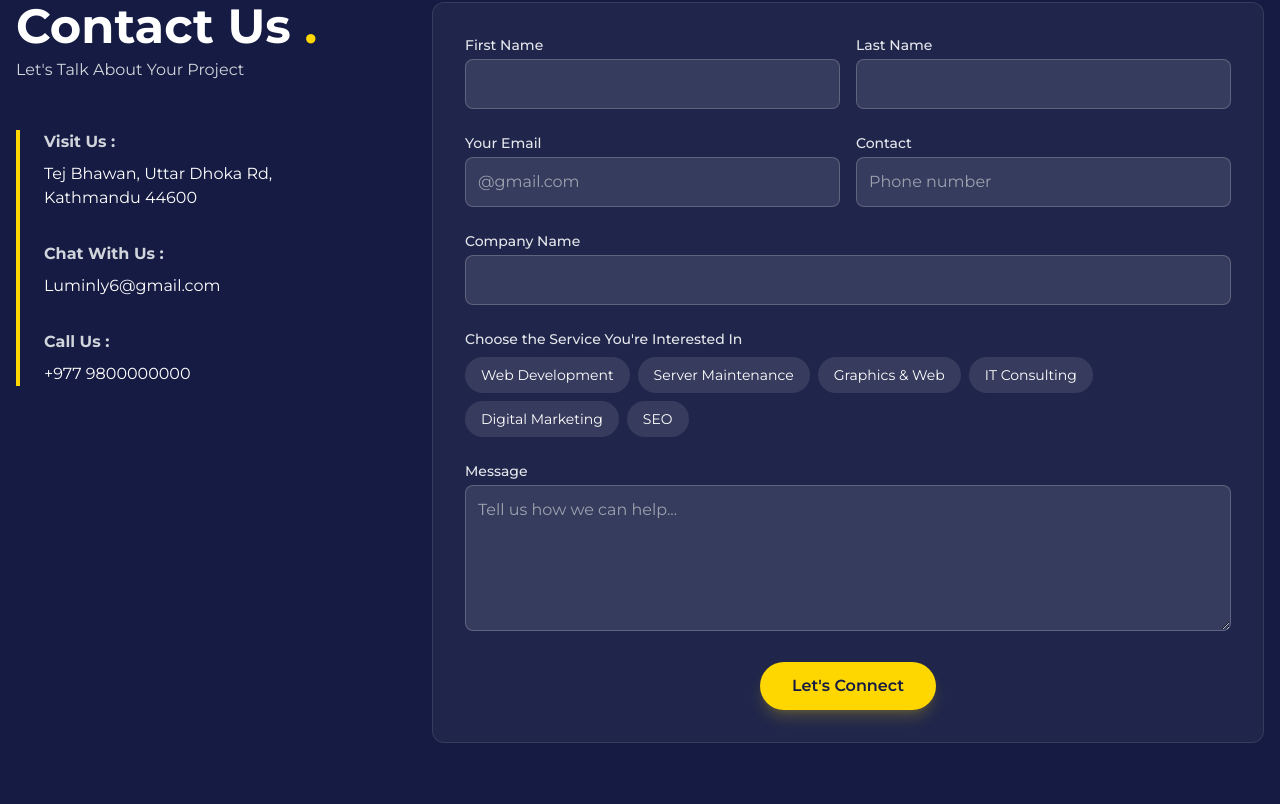
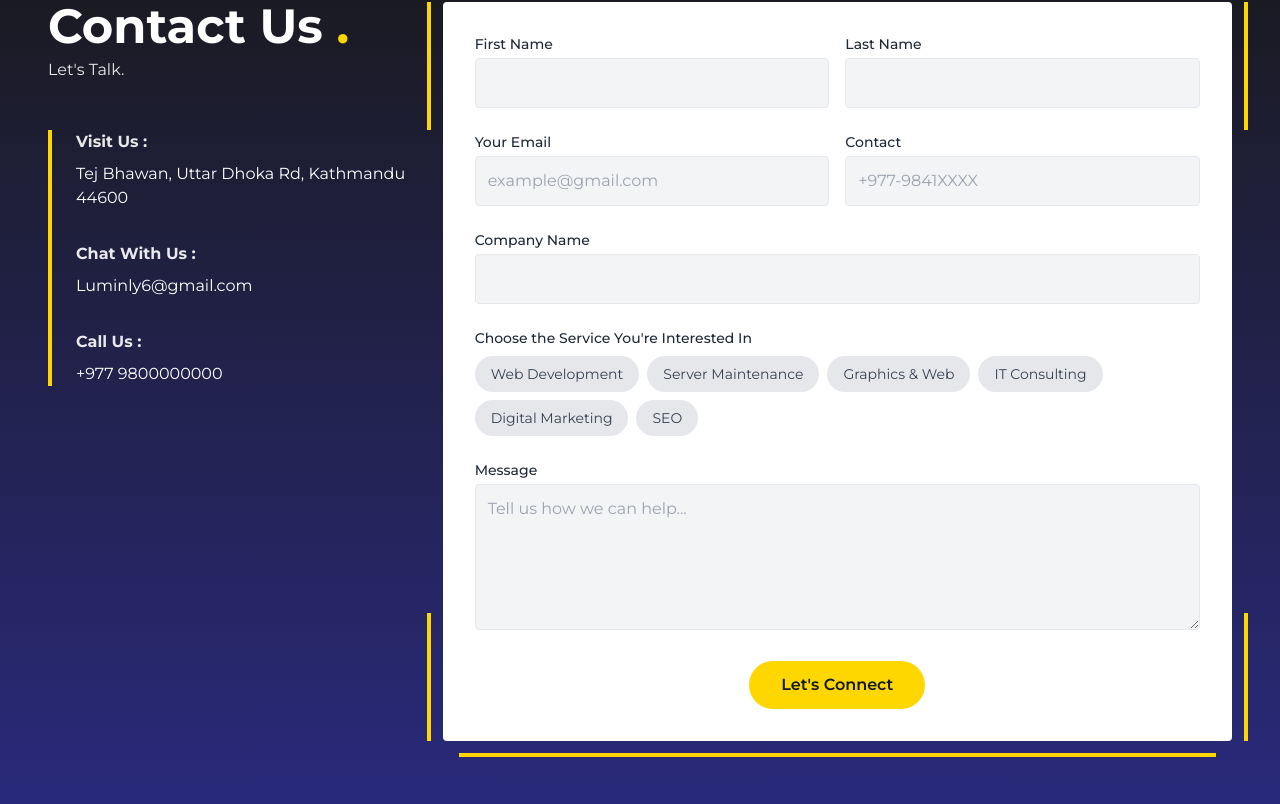
Before and after one commit to trishan9/Luminly, a Next.js app: page / in a window 1280 px wide. Shown: the part 5176-5980 px from the top of the page. Built offline with nearby package versions, Linux system fonts and the light colour scheme.

Commit message:
feat: contact us section revamped

```diff
--- a/app/globals.css
+++ b/app/globals.css
@@ -72,6 +72,10 @@ h6 {
   transform: scale(1.05);
 }
 
+.bg-contact-gradient {
+  background: radial-gradient(circle, #111 0%, #2a2a7f 100%);;
+}
+
 @layer utilities {
   .text-balance {
     text-wrap: balance;
--- a/app/page.tsx
+++ b/app/page.tsx
@@ -497,35 +497,32 @@ export default function Home() {
       </section>
 
       {/* Contact Us Section */}
-      <section id="contact" className="py-24 bg-navy text-white">
-        <div className="container mx-auto px-4">
-          <div className="flex flex-col md:flex-row">
+      <section id="contact" className="py-24 bg-gradient-to-t from-[#2a2a7f] to-transparent bg-black bg-opacity-90 text-white">
+        <div className="container mx-auto px-12">
+          <div className="flex flex-col md:flex-row items-start">
             {/* Left Column - Contact Info */}
             <div className="w-full md:w-1/3 mb-12 md:mb-0">
               <h2 className="text-5xl font-bold mb-2">
                 Contact Us <span className="text-yellow-400">.</span>
               </h2>
-              <p className="mb-12 text-gray-300">
-                Let's Talk About Your Project
-              </p>
+              <p className="mb-12 text-white/90">Let's Talk.</p>
 
               <div className="border-l-4 border-yellow-400 pl-6 space-y-8">
                 <div>
-                  <p className="font-bold mb-2 text-gray-300">Visit Us :</p>
+                  <p className="font-bold mb-2 text-white/90">Visit Us :</p>
                   <p className="text-white">
                     Tej Bhawan, Uttar Dhoka Rd,
-                    <br />
                     Kathmandu 44600
                   </p>
                 </div>
 
                 <div>
-                  <p className="font-bold mb-2 text-gray-300">Chat With Us :</p>
+                  <p className="font-bold mb-2 text-white/90">Chat With Us :</p>
                   <p className="text-white">Luminly6@gmail.com</p>
                 </div>
 
                 <div>
-                  <p className="font-bold mb-2 text-gray-300">Call Us :</p>
+                  <p className="font-bold mb-2 text-white/90">Call Us :</p>
                   <p className="text-white">+977 9800000000</p>
                 </div>
               </div>
@@ -533,8 +530,19 @@ export default function Home() {
 
             {/* Right Column - Contact Form */}
             <div className="w-full md:w-2/3">
-              <div className="bg-white/5 backdrop-blur-sm p-8 rounded-xl relative border border-white/10">
-                <ContactForm />
+              <div className="relative">
+                {/* Yellow border frame */}
+                <div className="absolute -top-4 left-4 right-4 h-1 bg-yellow-400"></div>
+                <div className="absolute -bottom-4 left-4 right-4 h-1 bg-yellow-400"></div>
+                <div className="absolute top-0 -left-4 w-1 h-32 bg-yellow-400"></div>
+                <div className="absolute top-0 -right-4 w-1 h-32 bg-yellow-400"></div>
+                <div className="absolute bottom-0 -left-4 w-1 h-32 bg-yellow-400"></div>
+                <div className="absolute bottom-0 -right-4 w-1 h-32 bg-yellow-400"></div>
+
+                {/* Form */}
+                <div className="bg-white p-8 rounded-sm text-gray-800">
+                  <ContactForm />
+                </div>
               </div>
             </div>
           </div>
--- a/components/contact-form.tsx
+++ b/components/contact-form.tsx
@@ -43,7 +43,7 @@ export default function ContactForm() {
     <form onSubmit={handleSubmit} className="space-y-6">
       <div className="grid grid-cols-1 md:grid-cols-2 gap-4">
         <div>
-          <label htmlFor="firstName" className="block text-sm font-medium mb-1 text-gray-200">
+          <label htmlFor="firstName" className="block text-sm font-medium mb-1">
             First Name
           </label>
           <input
@@ -52,13 +52,13 @@ export default function ContactForm() {
             name="firstName"
             value={formData.firstName}
             onChange={handleChange}
-            className="w-full p-3 bg-white/10 border border-white/20 rounded-lg text-white focus:outline-none focus:ring-2 focus:ring-yellow-400/50 transition-all"
+            className="w-full p-3 bg-gray-100 border border-gray-200 rounded-sm"
             required
           />
         </div>
 
         <div>
-          <label htmlFor="lastName" className="block text-sm font-medium mb-1 text-gray-200">
+          <label htmlFor="lastName" className="block text-sm font-medium mb-1">
             Last Name
           </label>
           <input
@@ -67,7 +67,7 @@ export default function ContactForm() {
             name="lastName"
             value={formData.lastName}
             onChange={handleChange}
-            className="w-full p-3 bg-white/10 border border-white/20 rounded-lg text-white focus:outline-none focus:ring-2 focus:ring-yellow-400/50 transition-all"
+            className="w-full p-3 bg-gray-100 border border-gray-200 rounded-sm focus:border-blue-400 focus:ring-1 focus:ring-blue-400"
             required
           />
         </div>
@@ -75,7 +75,7 @@ export default function ContactForm() {
 
       <div className="grid grid-cols-1 md:grid-cols-2 gap-4">
         <div>
-          <label htmlFor="email" className="block text-sm font-medium mb-1 text-gray-200">
+          <label htmlFor="email" className="block text-sm font-medium mb-1">
             Your Email
           </label>
           <input
@@ -84,14 +84,14 @@ export default function ContactForm() {
             name="email"
             value={formData.email}
             onChange={handleChange}
-            className="w-full p-3 bg-white/10 border border-white/20 rounded-lg text-white focus:outline-none focus:ring-2 focus:ring-yellow-400/50 transition-all"
-            placeholder="@gmail.com"
+            className="w-full p-3 bg-gray-100 border border-gray-200 rounded-sm"
+            placeholder="example@gmail.com"
             required
           />
         </div>
 
         <div>
-          <label htmlFor="contact" className="block text-sm font-medium mb-1 text-gray-200">
+          <label htmlFor="contact" className="block text-sm font-medium mb-1">
             Contact
           </label>
           <input
@@ -100,15 +100,15 @@ export default function ContactForm() {
             name="contact"
             value={formData.contact}
             onChange={handleChange}
-            className="w-full p-3 bg-white/10 border border-white/20 rounded-lg text-white focus:outline-none focus:ring-2 focus:ring-yellow-400/50 transition-all"
-            placeholder="Phone number"
+            className="w-full p-3 bg-gray-100 border border-gray-200 rounded-sm"
+            placeholder="+977-9841XXXX"
             required
           />
         </div>
       </div>
 
       <div>
-        <label htmlFor="company" className="block text-sm font-medium mb-1 text-gray-200">
+        <label htmlFor="company" className="block text-sm font-medium mb-1">
           Company Name
         </label>
         <input
@@ -117,13 +117,13 @@ export default function ContactForm() {
           name="company"
           value={formData.company}
           onChange={handleChange}
-          className="w-full p-3 bg-white/10 border border-white/20 rounded-lg text-white focus:outline-none focus:ring-2 focus:ring-yellow-400/50 transition-all"
+          className="w-full p-3 bg-gray-100 border border-gray-200 rounded-sm"
           required
         />
       </div>
 
       <div>
-        <p className="block text-sm font-medium mb-2 text-gray-200">Choose the Service You're Interested In</p>
+        <p className="block text-sm font-medium mb-2">Choose the Service You're Interested In</p>
         <div className="flex flex-wrap gap-2">
           {["Web Development", "Server Maintenance", "Graphics & Web", "IT Consulting", "Digital Marketing", "SEO"].map(
             (service) => (
@@ -133,8 +133,8 @@ export default function ContactForm() {
                 onClick={() => handleServiceToggle(service)}
                 className={`px-4 py-2 rounded-full text-sm transition-all ${
                   formData.services.includes(service)
-                    ? "bg-yellow-400 text-navy font-medium"
-                    : "bg-white/10 text-white hover:bg-white/20"
+                    ? "bg-gray-700 text-white"
+                    : "bg-gray-200 text-gray-700 hover:bg-gray-300"
                 }`}
               >
                 {service}
@@ -145,7 +145,7 @@ export default function ContactForm() {
       </div>
 
       <div>
-        <label htmlFor="message" className="block text-sm font-medium mb-1 text-gray-200">
+        <label htmlFor="message" className="block text-sm font-medium mb-1">
           Message
         </label>
         <textarea
@@ -154,7 +154,7 @@ export default function ContactForm() {
           value={formData.message}
           onChange={handleChange}
           rows={5}
-          className="w-full p-3 bg-white/10 border border-white/20 rounded-lg text-white focus:outline-none focus:ring-2 focus:ring-yellow-400/50 transition-all"
+          className="w-full p-3 bg-gray-100 border border-gray-200 rounded-sm"
           placeholder="Tell us how we can help..."
           required
         ></textarea>
@@ -163,7 +163,7 @@ export default function ContactForm() {
       <div className="text-center">
         <button
           type="submit"
-          className="bg-yellow-400 text-navy font-semibold px-8 py-3 rounded-full hover:bg-yellow-300 transition-colors shadow-lg shadow-yellow-400/20"
+          className="bg-yellow-400 text-gray-900 font-semibold px-8 py-3 rounded-full hover:bg-yellow-500 transition-colors"
         >
           Let's Connect
         </button>
```
